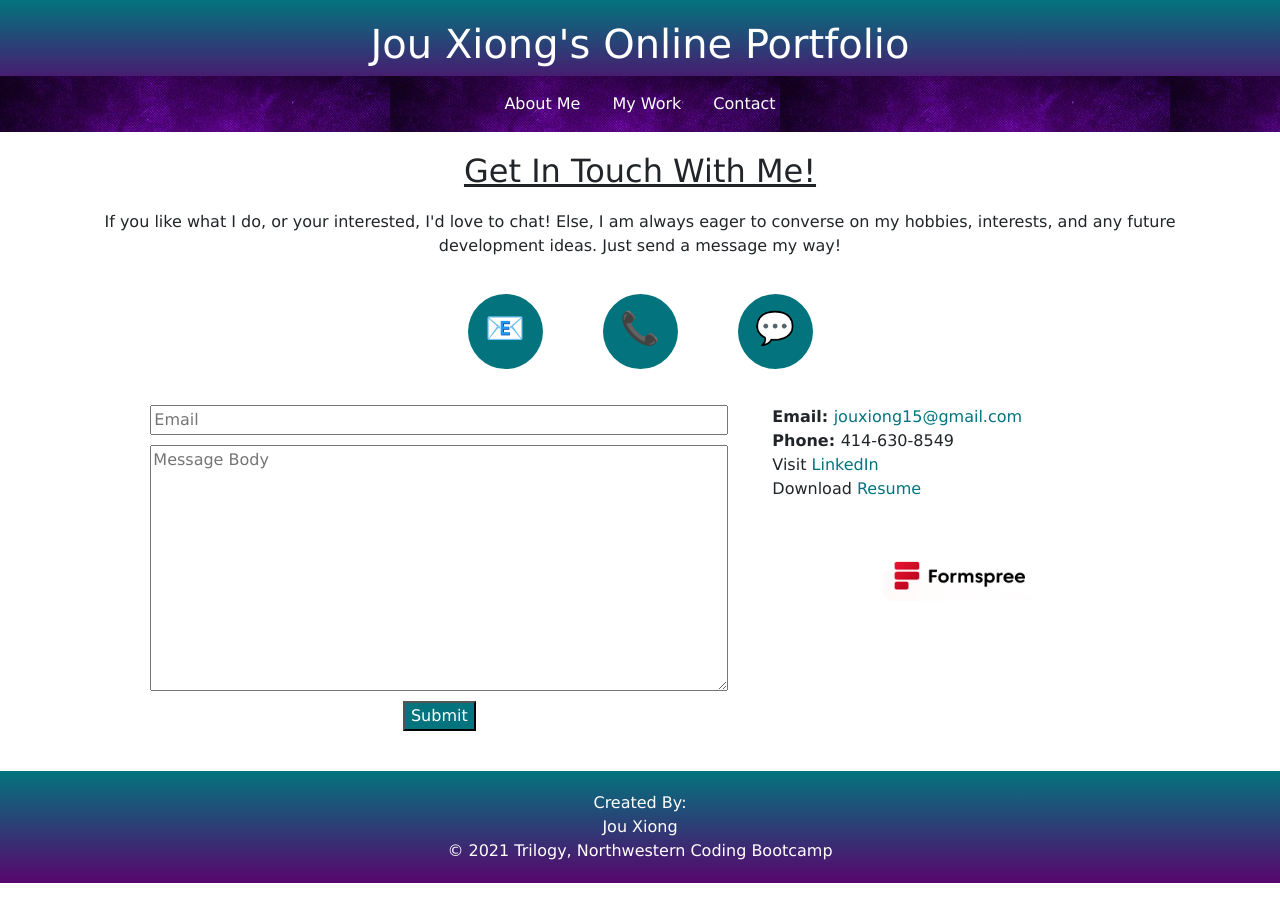
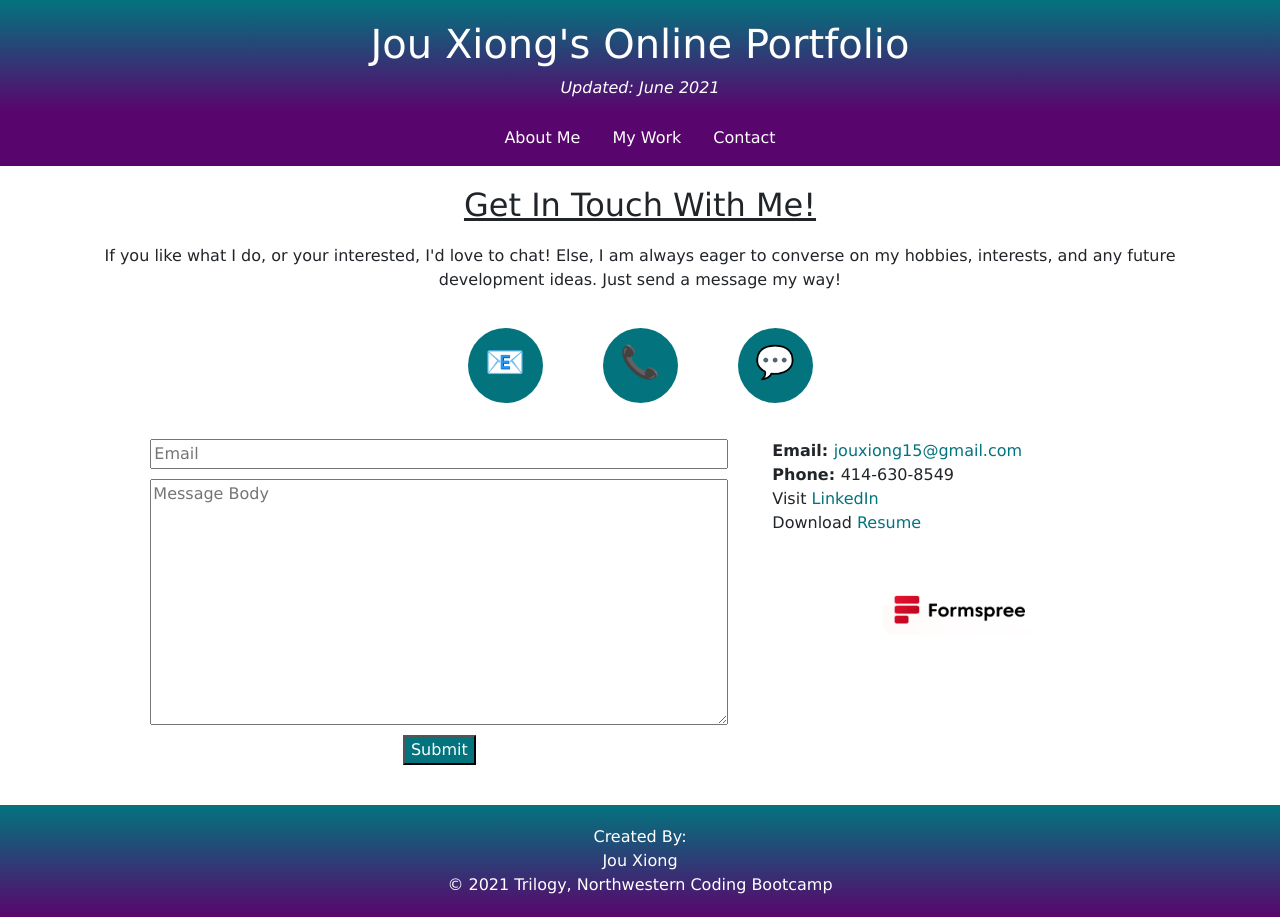
Before and after one commit to JXIong15/20-react-portfolio, a React (Create React App) app: page /contact in a window 1280 px wide. Before the commit the page ends 883 px from the top, so only its background shows below. Built offline with nearby package versions, Linux system fonts and the light colour scheme.

Commit message:
changed heading styling

```diff
--- a/src/App.css
+++ b/src/App.css
@@ -4,9 +4,19 @@
 
 header,
 footer {
-  /* background-color: #58066d; */
   padding: 20px;
-  background-image: linear-gradient(#03747e, #58066d);
+  background-image: linear-gradient(#03747e,#58066d);
+}
+
+header {
+  padding-bottom: 10px;
+}
+
+header p {
+  color: white;
+  text-align: center;
+  margin: 0;
+  font-style: italic;
 }
 
 h1,
@@ -14,6 +24,7 @@ footer p {
   color: white;
   text-align: center;
   margin-bottom: 0;
+
 }
 
 /* Body */
@@ -24,10 +35,9 @@ section {
 }
 
 .nav.navbar {
-  margin-top: -20px;
   justify-content: center;
   padding: 0;
-  background-image: url("./components/cover.jpeg");
+  background-color: #58066d;
   color: #58066d;
   text-align: center;
   margin-bottom: 0;
--- a/src/components/Heading.js
+++ b/src/components/Heading.js
@@ -10,6 +10,7 @@ function Heading() {
     <div>
       <header>
           <h1>Jou Xiong's Online Portfolio</h1>
+          <p>Updated: June 2021</p>
       </header>
         <Router>
         <div>
```
Also changed, not shown: src/components/cover.jpeg (deleted), 1 other file (tests, documents, lock files or other folders).
